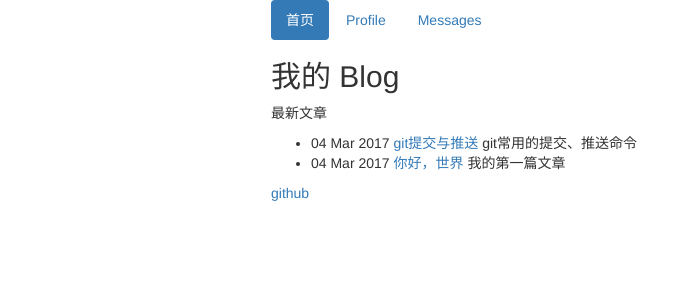
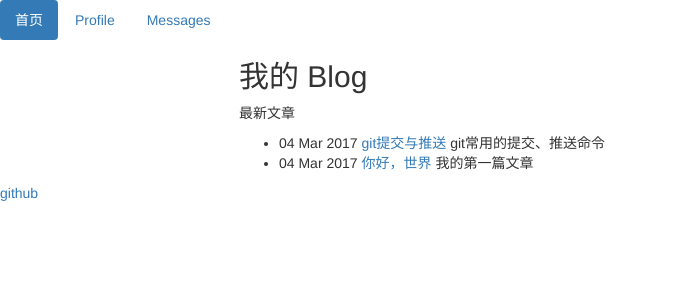
Before and after one commit to ww19960906/ww19960906.github.io, a Jekyll site: the page built from index.html, in a window 1280 px wide. Shown: the top 300 px of the page, without its empty margins (0-700 px from the left). Built offline with Jekyll 4.4.1, drawn with Linux system fonts in a browser that asks for light colours.

Commit message:
移动端字体尺寸更正

```diff
--- a/_config.yml
+++ b/_config.yml
@@ -1 +1 @@
-permalink: /:year-:i_month-:i_day/:title.html
+permalink: /blog/:year-:i_month-:i_day/:title.html
--- a/_layouts/default.html
+++ b/_layouts/default.html
@@ -3,6 +3,7 @@
 
 <head>
   <meta http-equiv="content-type" content="text/html; charset=utf-8" />
+  <meta name="viewport" content="user-scalable=no, width=device-width, initial-scale=1.0" />
   <title>{{ page.title }}</title>
   <link rel="stylesheet" href="../css/bootstrap.min.css">
   <script src="../js/jquery-2.2.4.min.js"></script>
@@ -10,18 +11,18 @@
   <style>
     @media (min-width: 992px) {
       .container {
-        width: 60%;
+        width: 65%;
       }
     }
   </style>
 </head>
 
 <body>
+  {% include header.html %}
   <div class="container">
-    {% include header.html %}
     {{content}}
-    {% include footer.html %}
   </div>
+  {% include footer.html %}
 </body>
 
 </html>
```
